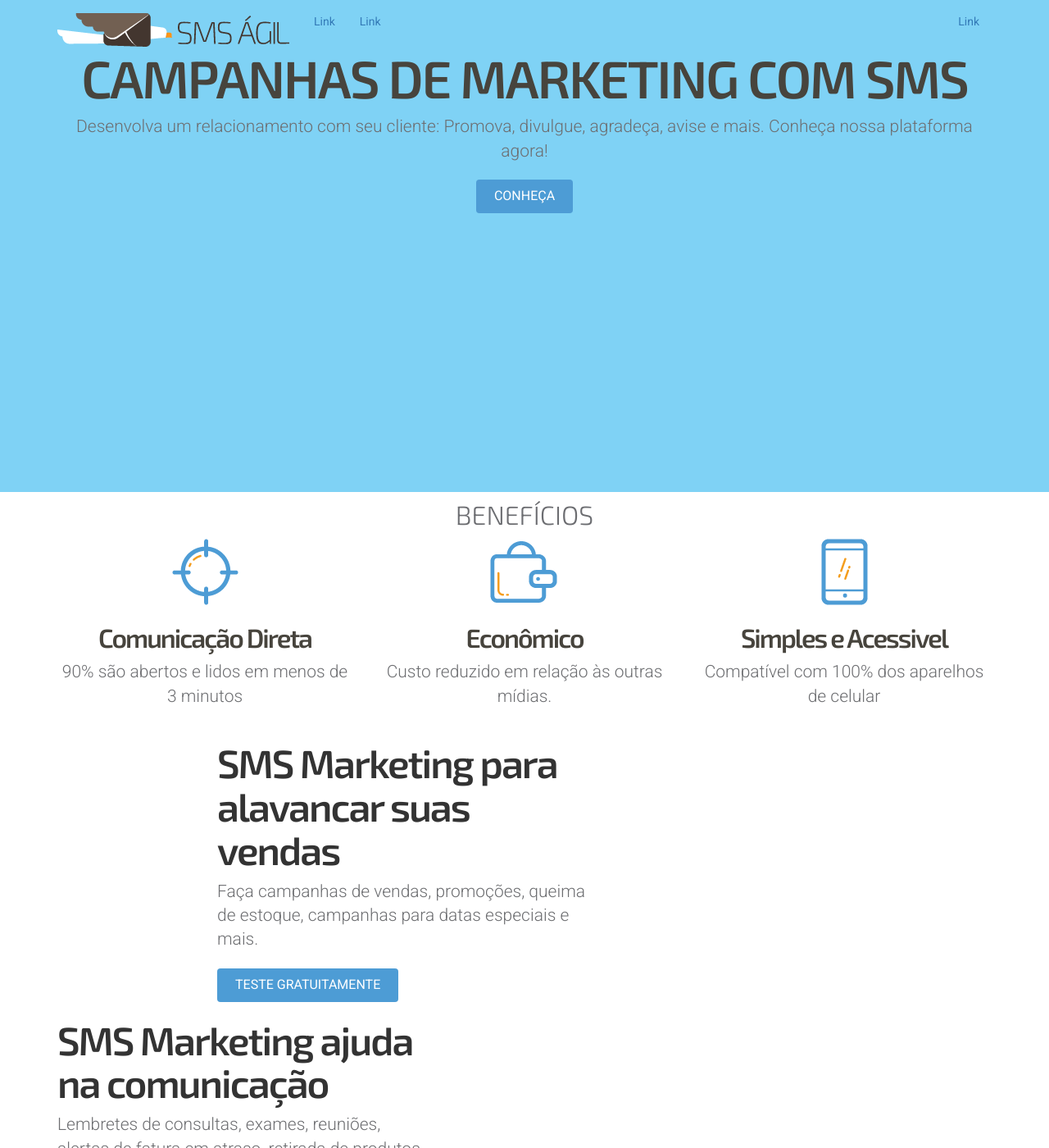
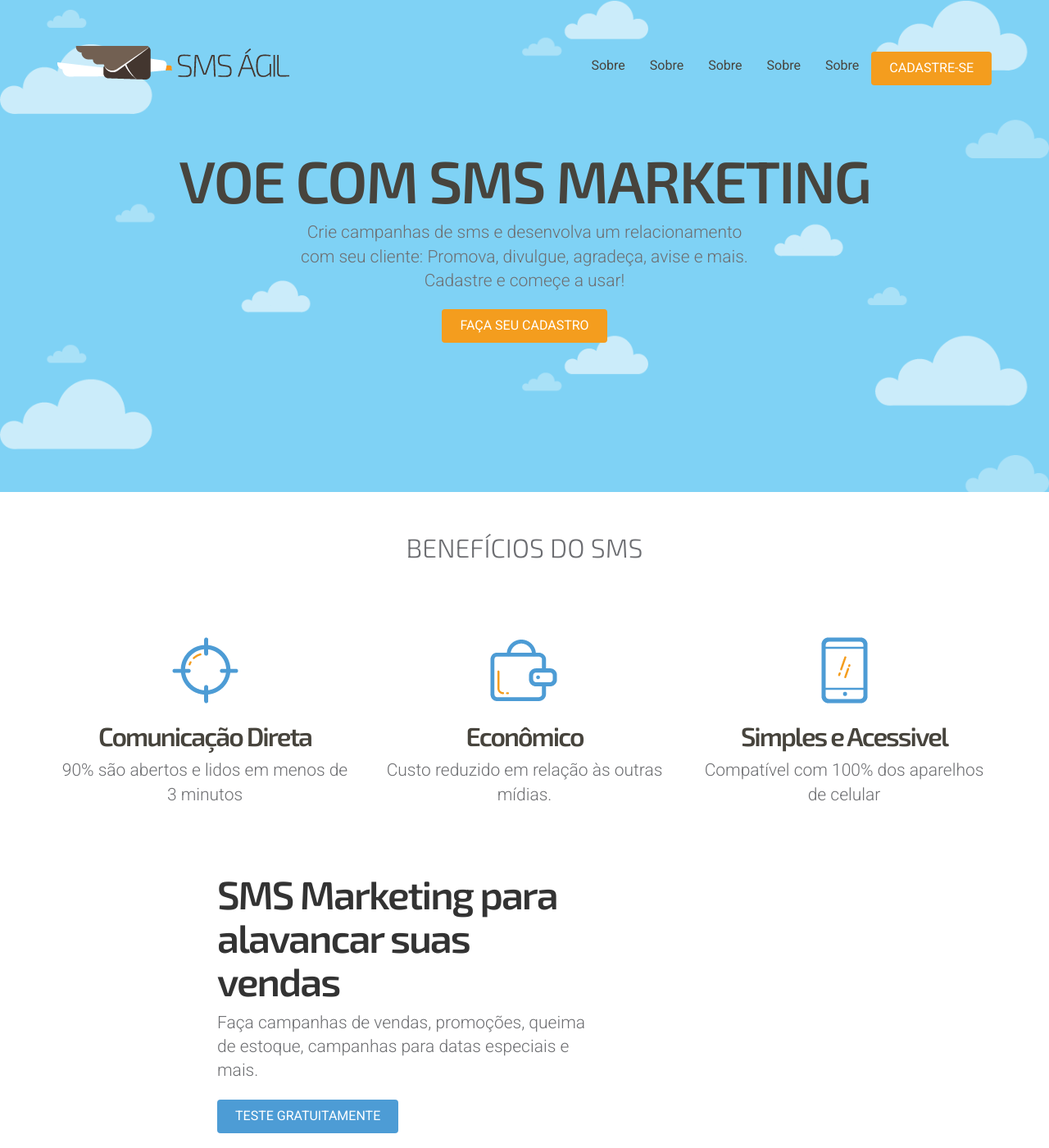
Before and after one commit to smsagil/smsagil.github.io, a Jekyll site: the page built from index.html, in a window 1280 px wide and 1400 px high. Shown: the whole window at 82% size. Built offline with Jekyll 4.4.1, drawn with Linux system fonts in a browser that asks for light colours; some of the changed text lies outside the part shown.

Commit message:
Plans and prices html, navbar with button and clouds bg

```diff
--- a/_includes/header.html
+++ b/_includes/header.html
@@ -17,12 +17,15 @@
 
 			<!-- Collect the nav links, forms, and other content for toggling -->
 			<div class="collapse navbar-collapse" id="bs-example-navbar-collapse-1">
-				<ul class="nav navbar-nav">
-					<li class="active"><a href="#">Link <span class="sr-only">(current)</span></a></li>
-					<li><a href="#">Link</a></li>
-				</ul>
 				<ul class="nav navbar-nav navbar-right">
-					<li><a href="#">Link</a></li>
+					<li><a href="#">Sobre</a></li>
+					<li><a href="#">Sobre</a></li>
+					<li><a href="#">Sobre</a></li>
+					<li><a href="#">Sobre</a></li>
+					<li><a href="#">Sobre</a></li>
+					<li>
+						<button class="btn btn-warning navbar-btn" type="button">Cadastre-se</button>
+					</li>
 				</ul>
 			</div><!-- /.navbar-collapse -->
 		</div><!-- /.container-fluid -->
--- a/_layouts/default.html
+++ b/_layouts/default.html
@@ -9,17 +9,22 @@
 
 	<section class="section section-blue section-sky">
 		<div class="container text-center">
-				<h1 class="title-mega">Campanhas de Marketing com SMS</h1>
-				<p class="lead">Desenvolva um relacionamento com seu cliente: Promova, divulgue, agradeça, avise e mais. Conheça nossa plataforma agora!</p>
-				<a class="btn btn-primary" href="#" role="button">Conheça</a>
+			<h1 class="title-mega">Voe com SMS Marketing</h1>
+			<div class="row">
+				<div class="col-md-6 col-md-offset-3">
+					<p class="lead">Crie campanhas de sms e desenvolva um relacionamento com seu cliente: Promova, divulgue, agradeça, avise e mais. <br> Cadastre e começe a usar!</p>
+
+				</div>
+			</div>
+			<a class="btn btn-warning" href="#" role="button">Faça seu cadastro</a>
 		</div>
 	</section>
 
-	<section>
+	<section class="section">
 		<div class="container">
 			<div class="row">
 				<div class="col-sm-12 text-center">
-					<h4 class="title-section">Benefícios</h4>
+					<h4 class="title-section">Benefícios do SMS</h4>
 				</div>
 			</div>
 			<div class="row">
@@ -138,6 +143,79 @@
 			</div>
 		</div>
 	</section>
+	<section class="section">
+		<div class="container">
+			<div class="row">
+				<div class="col-sm-12 text-center">
+					<h4 class="title-section">Planos e Preços</h4>
+				</div>
+			</div>
+			<div class="row">
+				<div class="col-md-3 text-center">
+					<div class="lift plan-tier">
+						<h4>Agency</h4>
+						<h5><sup class="superscript">$</sup><span class="plan-price">100</span><sub> /mo</sub></h5>
+						<p class="early-adopter-price">Early adopter price</p><br>
+						<del>$200/mo</del>
+						<ul>
+							<li><strong>Unlimited</strong> sites</li>
+							<li><strong>Unlimited</strong> users</li>
+							<li><strong>Free hosting</strong> (beta)</li>
+							<li>14 day <strong>free trial</strong></li>
+							<a class="btn btn-primary btn-block" href="#" role="button">Teste Gratuitamente</a>
+						</ul>
+					</div>
+				</div>
+				<div class="col-md-3 text-center">
+					<div class="third lift plan-tier callout">
+						<div class="callout-title">Most popular</div>
+						<h4>Team</h4>
+						<h5><sup class="superscript">$</sup><span class="plan-price">20</span><sub> /mo</sub></h5>
+						<p class="early-adopter-price">Early adopter price</p><br>
+						<del>$40/mo</del>
+						<ul>
+							<li>Up to <strong>10</strong> sites</li>
+							<li>Up to <strong>10</strong> users per site</li>
+							<li><strong>Free hosting</strong> (beta)</li>
+							<li>14 day <strong>free trial</strong></li>
+						</ul>
+					</div>
+				</div>
+				<div class="col-md-3 text-center">
+					<div class="lift plan-tier">
+						<h4>Agency</h4>
+						<h5><sup class="superscript">$</sup><span class="plan-price">100</span><sub> /mo</sub></h5>
+						<p class="early-adopter-price">Early adopter price</p><br>
+						<del>$200/mo</del>
+						<ul>
+							<li><strong>Unlimited</strong> sites</li>
+							<li><strong>Unlimited</strong> users</li>
+							<li><strong>Free hosting</strong> (beta)</li>
+							<li>14 day <strong>free trial</strong></li>
+						</ul>
+					</div>
+				</div>
+				<div class="col-md-3 text-center">
+					<div class="lift plan-tier" onclick="location.href='#';">
+						<h4>Agency</h4>
+						<h5><sup class="superscript">$</sup><span class="plan-price">100</span><sub> /mo</sub></h5>
+						<p class="early-adopter-price">Early adopter price</p><br>
+						<del>$200/mo</del>
+						<ul>
+							<li><strong>Unlimited</strong> sites</li>
+							<li><strong>Unlimited</strong> users</li>
+							<li><strong>Free hosting</strong> (beta)</li>
+							<li>14 day <strong>free trial</strong></li>
+						</ul>
+					</div>
+				</div>
+			</div>
+		</div>
+
+
+		<div style="clear: both"></div>
+	</section>
+</section>
 
 {% include footer.html %}
 
--- a/css/main.css
+++ b/css/main.css
@@ -24,6 +24,7 @@ body {
 	color: #6C6D71;
 	font-size: 32px;
 	font-weight: 300;
+	padding-bottom: 80px;
 }
 .title-col {
 	font-family: 'Exo 2', sans-serif;
@@ -42,9 +43,10 @@ body {
 	font-family: 'Exo 2', sans-serif;
 	text-transform: uppercase;
 	color: #47443D;
-	font-size: 64px;
+	font-size: 72px;
 	font-weight: 600;
-	letter-spacing: -2px
+	letter-spacing: -2px;
+	padding-top: 120px;
 }
 .lead {
 	color: #6D6E71;
@@ -61,6 +63,9 @@ body {
 .btn-primary {
 	background-color: #4D9CD5;
 }
+.btn-warning {
+	background-color: #F49D1E;
+}
 /*
 	SECTIONS
 */
@@ -70,10 +75,139 @@ body {
 }
 .section-sky {
 	background-color: #7FD2F5;
-	min-height: 600px
+	min-height: 600px;
+	background-image: url(../img/clouds.png);
+	-webkit-background-size: 100%;
+	background-size: 100%;
+	background-attachment: fixed;
 }
 .navbar {
 	background-color: transparent;
 	position: fixed;
-	width: 100%
+	width: 100%;
+	margin-top: 40px;
+	z-index: 999;
 }
+.navbar-nav {
+	margin-top: 14px;
+}
+.navbar-nav li a {
+	font-size: 16px;
+	color: #48443D;
+}
+/*
+	PRICE TABLE
+*/
+* {
+margin: 0;
+padding: 0;
+box-sizing: border-box;
+-moz-box-sizing: border-box;
+}
+
+strong {
+color: rgba(39,65,90,1);
+font-weight: 600;
+}
+
+.plan-tier {
+background: white;
+vertical-align: baseline;
+border-radius: 3px;
+-moz-border-radius: 3px;
+overflow: hidden;
+}
+
+.lift {
+position: relative;
+-webkit-transition: all .075s ease-out;
+-moz-transition: all .075s ease-out;
+-o-transition: all .075s ease-out;
+transition: all .075s ease-out;
+}
+
+.lift:hover {
+top: -3px;
+-webkit-box-shadow: 0 2px 6px rgba(39,65,90,.15);
+-moz-box-shadow: 0 2px 6px rgba(39,65,90,.15);
+box-shadow: 0 2px 6px rgba(39,65,90,.15);
+}
+
+.plan-tier h4 {
+padding: 18px 0 15px;
+margin: 0 0 30px;
+background: #00a1ff;
+color: white;
+}
+
+.plan-tier {
+cursor: pointer;
+}
+
+.plan-tier sup {
+position: relative;
+right: -9px;
+}
+
+.plan-tier ul {
+margin: 30px 0 0;
+border-top: 2px solid #e7f2f0;
+}
+
+.plan-tier ul li {
+font-size: 1.25em;
+padding: 18px 0;
+color: rgba(39,65,90,.9);
+border-bottom: 2px solid #e7f2f0;
+}
+
+sup {
+vertical-align: top;
+}
+
+.plan-tier .plan-price {
+font-size: 5em;
+font-weight: 300;
+letter-spacing: -3px;
+}
+
+.plan-tier sub {
+vertical-align: bottom;
+position: relative;
+bottom: .875em;
+}
+
+.plan-tier .early-adopter-price {
+color: #0091e5;
+}
+p:first-of-type {
+margin-top: 0;
+}
+
+small, del {
+color: rgba(39,65,90,.5);
+font-size: 1em;
+line-height: 1.5em;
+}
+
+s, strike, del {
+text-decoration: line-through;
+}
+
+
+.layer {
+padding-top: 96px;
+padding-bottom: 96px;
+}
+
+.callout-title {
+width: 100%;
+padding: 15px 0 14px;
+background: #8dcf3f;
+color: rgba(39,65,90,.5);
+font-size: 1.25em;
+}
+
+.plan-tier.callout h4 {
+background-color: #78b336;
+}
--- a/feed.xml
+++ b/feed.xml
@@ -1,5 +1,5 @@
 ---
-layout: none
+layout: default
 ---
 <?xml version="1.0" encoding="UTF-8"?>
 <rss version="2.0" xmlns:atom="http://www.w3.org/2005/Atom">
```
Also changed, not shown: img/clouds.png (added), 5 other files. Lines whose indentation alone changed are shown as unchanged.
